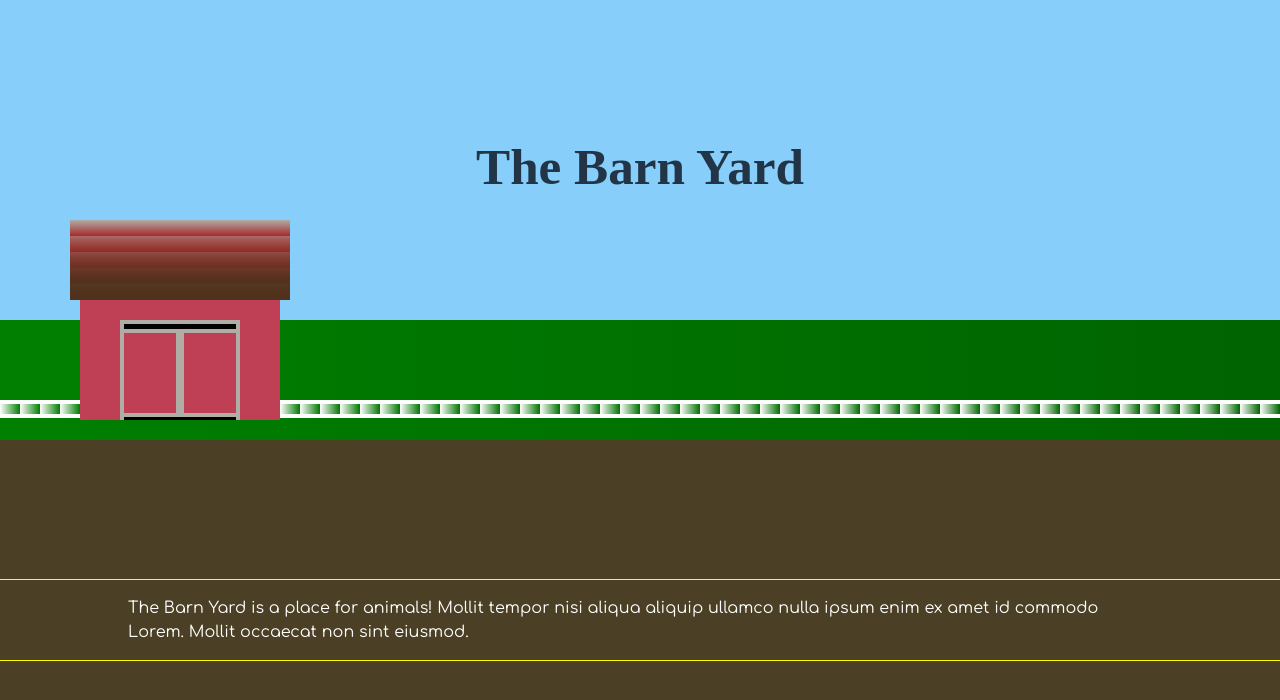
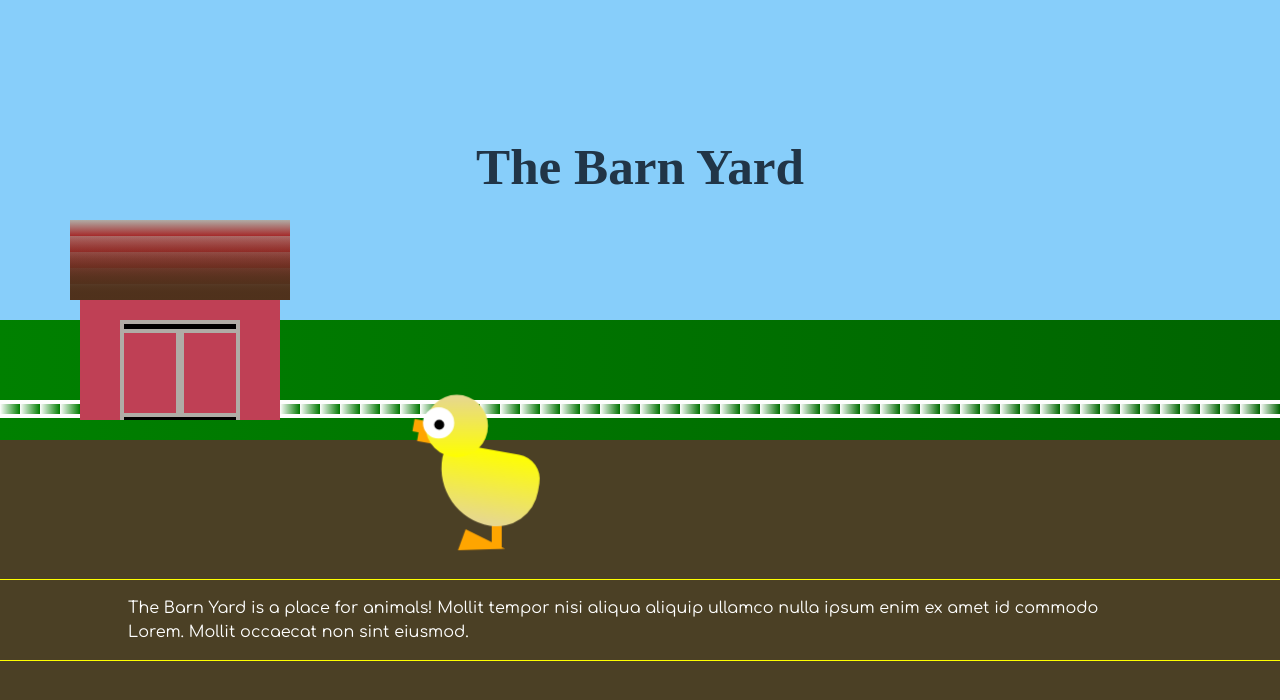
Before and after one commit to alsolecki/theBarnYard, a React (Vite) app: page / in a window 1280 px wide. Shown: the top 700 px of the page. Built offline with nearby package versions, Linux system fonts and the light colour scheme; a web font is replaced by a local one.

Commit message:
added duck

```diff
--- a/src/App.jsx
+++ b/src/App.jsx
@@ -3,6 +3,7 @@ import './App.css'
 import Barn from './components/barn.jsx';
 import Content from './components/content.jsx'
 import Background from './components/background.jsx'
+import Duck from './components/Duck.jsx'
 
 function App() {
 
@@ -28,8 +29,12 @@ function App() {
       <div>
 
         <Barn />
+
+
         <Content />
         <Background />
+
+        <Duck />
       </div>
     </>
   )
--- /dev/null
+++ b/src/components/Duck.jsx
@@ -0,0 +1,23 @@
+import React from 'react'
+import './duck.css'
+
+const Duck = () => {
+  return (
+    <div className="duck">
+        <div className="head"></div>
+        <div className="eye">
+            <div className="eye-outer"></div>
+            <div className="eye-inner"></div>
+        </div>
+        <div className="bill">
+            <div className="bill-top"></div>
+            <div className="bill-bottom"></div>
+        </div>
+        <div className="body"></div>
+        <div className="leg-left"></div>
+        <div className="foot-left"></div>
+    </div>
+  )
+}
+
+export default Duck
--- a/src/components/barn.css
+++ b/src/components/barn.css
@@ -16,7 +16,8 @@
 }
 
 .barn:hover {
-    transform: scale(1.15);
+    /* transform: scale(1.15); */
+    box-shadow: 0px 0px 10px rgba(10, 10% 10%, 0.8);
     transition-duration: 1s;
 
 }
--- /dev/null
+++ b/src/components/duck.css
@@ -0,0 +1,100 @@
+:root {
+    --duck-yellow: hsl(49, 62%, 74%);
+}
+
+.duck {
+    position: fixed;
+    top: 45%;
+    left: 35%;
+    transform: scale(1.25);
+}
+
+.body {
+    /* border: red 2px solid; */
+    width: 80px;
+    height: 60px;
+    background: linear-gradient(var(--duck-yellow), yellow);
+    border-radius: 50px 70px 20px 30px;
+    transform: rotate(190deg);
+    z-index: 1;
+    position: relative;
+    top: -10px;
+}
+
+.head {
+    width: 50px;
+    height: 50px;
+    border-radius: 50%;
+    background: linear-gradient(var(--duck-yellow), yellow);
+    position: relative;
+    top: 50px;
+    right: 10px;
+    z-index: 2;
+}
+
+.eye {
+    position: relative;
+    top: -20px;
+    z-index: 3;
+}
+.eye-outer {
+    width: 25px;
+    height: 25px;
+    border-radius: 50%;
+    background-color: white;
+    position: relative;
+    top: 30px;
+    right: 12px;
+}
+.eye-inner {
+    width: 8px;
+    height: 8px;
+    border-radius: 50%;
+    background-color: black;
+    position: relative;
+    top: 15px;
+    right: 3px;
+}
+.bill
+{
+
+    position: relative;
+    transform: rotate(10deg);
+}
+
+.bill-bottom {
+    width: 18px;
+    height: 11px;
+    background-color: orange;
+    position: relative;
+    top: -7px;
+    left: -17px;
+}
+.bill-top {
+    width: 19px;
+    height: 10px;
+    background-color: orange;
+    position: relative;
+    top: -3px;
+    right: 22px;
+}
+
+.leg-left {
+    height: 40px;
+    width: 8px;
+    background-color: orange;
+    position: relative;
+    top: -31px;
+    right: -43px;
+}
+.foot-left {
+    transform: rotate(20deg);
+    width: 0;
+    height: 0;
+    border-top: 4px solid transparent;
+    border-left: 35px solid orange;
+    border-bottom: 14px solid transparent;
+    position: relative;
+    top: -41px;
+    right: -18px;
+}
```
